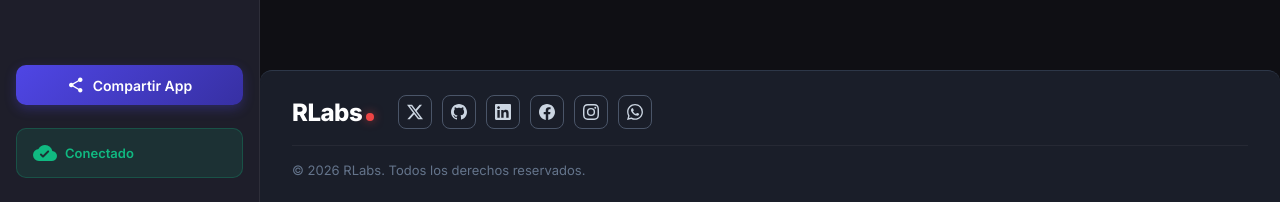
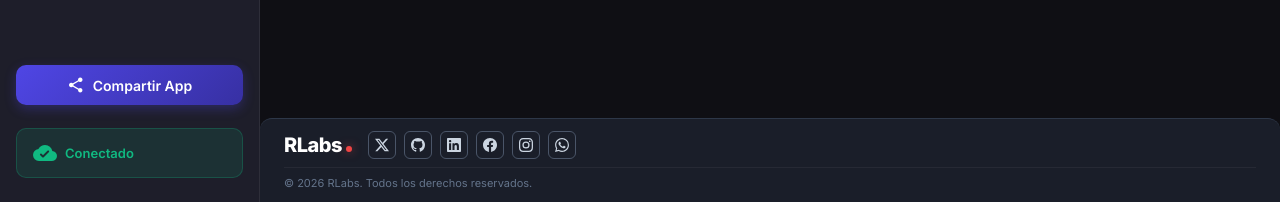
Before and after one commit to rikiluciano/AlmacenApp, a website: page web/index.html in a window 1280 px wide. Shown: the part 598-800 px from the top of the page. Drawn offline with Linux system fonts and the light colour scheme; some packages are replaced by stand-ins of ours; no server answers; a script that the page names is missing.

Commit message:
feat: reduce footer height and bump version to 2.11

```diff
--- a/web/css/styles.css
+++ b/web/css/styles.css
@@ -964,11 +964,11 @@ body {
 /* RLabs Premium Footer */
 .rlabs-footer {
     background-color: #1a1e29;
-    padding: 24px 32px;
+    padding: 12px 24px;
     border-top: 1px solid #2d3748;
     display: flex;
     flex-direction: column;
-    gap: 16px;
+    gap: 8px;
     font-family: 'Inter', sans-serif;
     border-radius: 12px 12px 0 0;
     margin-top: auto;
@@ -976,11 +976,11 @@ body {
 .rlabs-footer-top {
     display: flex;
     align-items: center;
-    gap: 24px;
+    gap: 16px;
     flex-wrap: wrap;
 }
 .rlabs-brand {
-    font-size: 24px;
+    font-size: 20px;
     font-weight: 800;
     color: #ffffff;
     display: flex;
@@ -988,8 +988,8 @@ body {
     letter-spacing: -0.5px;
 }
 .rlabs-dot {
-    width: 8px;
-    height: 8px;
+    width: 6px;
+    height: 6px;
     background-color: #ef4444;
     border-radius: 50%;
     margin-left: 4px;
@@ -997,23 +997,23 @@ body {
 }
 .rlabs-socials {
     display: flex;
-    gap: 10px;
+    gap: 8px;
 }
 .rlabs-social-btn {
-    width: 34px;
-    height: 34px;
+    width: 28px;
+    height: 28px;
     display: flex;
     align-items: center;
     justify-content: center;
     border: 1px solid #4a5568;
-    border-radius: 8px;
+    border-radius: 6px;
     color: #cbd5e1;
     transition: all 0.3s ease;
     text-decoration: none;
 }
 .rlabs-social-btn svg {
-    width: 16px;
-    height: 16px;
+    width: 14px;
+    height: 14px;
     fill: currentColor;
 }
 .rlabs-social-btn:hover {
@@ -1023,8 +1023,8 @@ body {
     transform: translateY(-2px);
 }
 .rlabs-footer-bottom {
-    font-size: 13px;
+    font-size: 11px;
     color: #64748b;
     border-top: 1px solid rgba(255,255,255,0.05);
-    padding-top: 16px;
+    padding-top: 8px;
 }
```
Also changed, not shown: web/index.html (+1 -1 lines), 2 other files.
